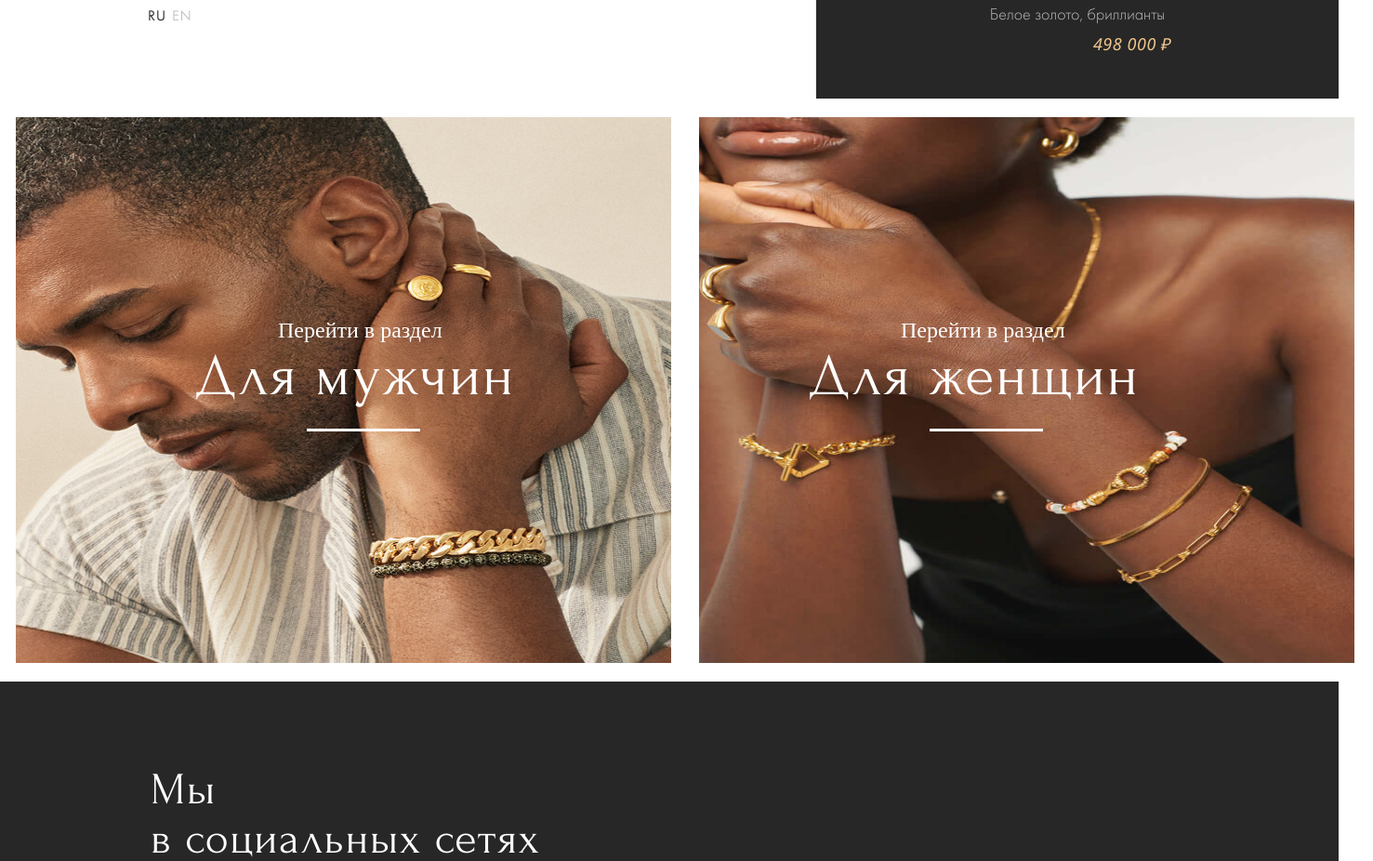
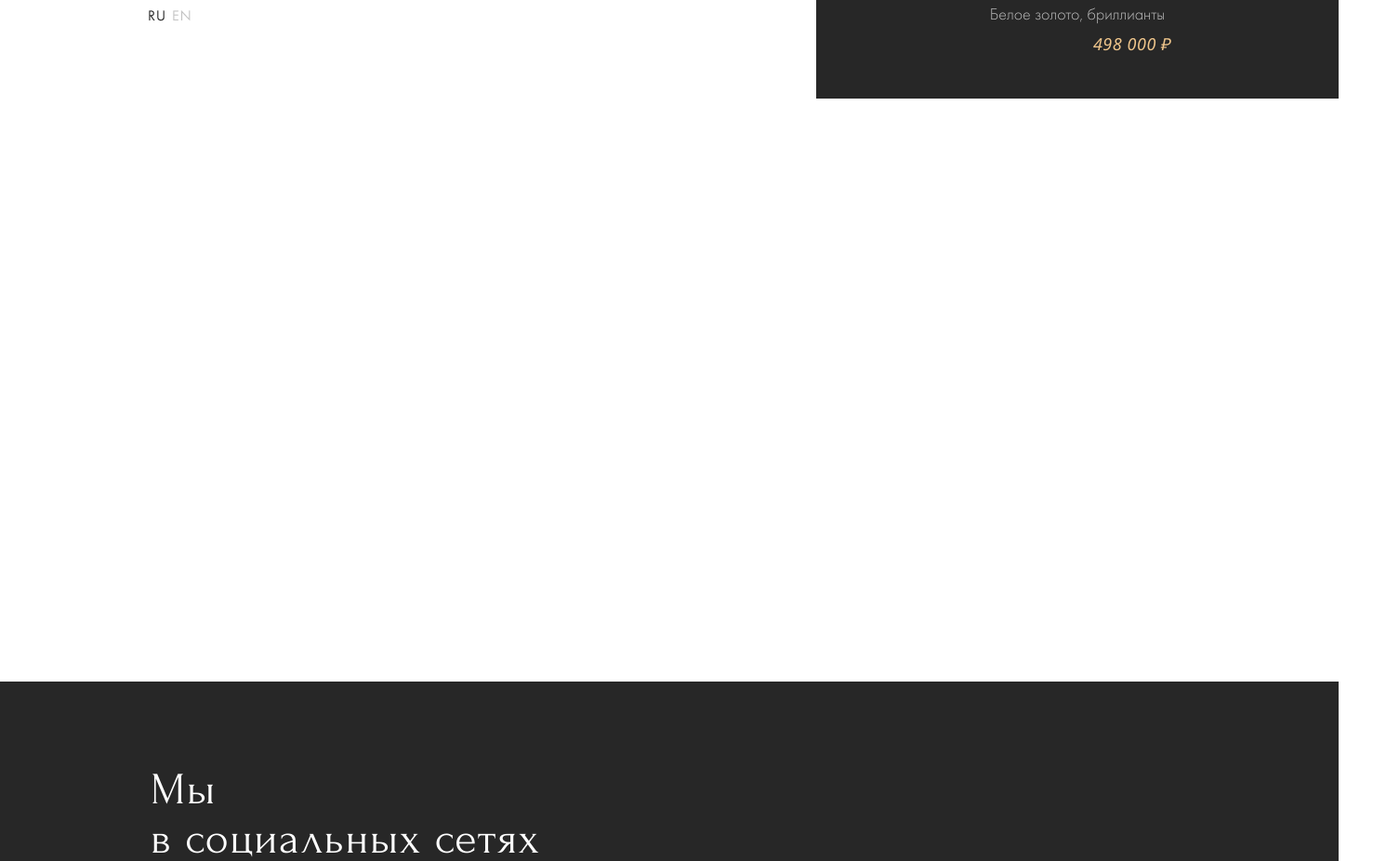
Before and after one commit to Tatibahrain/moon-river, a plain HTML site: page index.html in a window 1280 px wide. Shown: the part 918-1844 px from the top of the page at 93% size, 1477 px wide, since content can reach past the window. Drawn offline with Linux system fonts and the light colour scheme; a web font is replaced by a local one.

Commit message:
изменила картинки в блоке 2

```diff
--- a/index.html
+++ b/index.html
@@ -10,6 +10,7 @@
       href="https://fonts.googleapis.com/css2?family=Forum&family=Poppins:wght@300&display=swap"
       rel="stylesheet"
     />
+
 
     <link rel="stylesheet" href="assets/css/main.css" />
   </head>
@@ -56,7 +57,6 @@
   </div>
     <div class="catalog">
         <div class="men-section">
-            <img class="men-jewerly" src="assets/css/images/2022_SUM_MLP_Promo3_Mobile.jpg" alt="men"/>
             <div class="header-men">
                 <a href="#"><h3 class="click-1">Перейти в раздел</h3>
             <h1 class="for-men">Для мужчин</h1>
@@ -65,7 +65,6 @@
         </div>
 
         <div class="women-section">
-            <img class="women-jewerly" src="assets/css/images/Missoma-Beaded-In-Good-Hands-Bracelet-The-New-Trend-1_900x.jpg" alt="women"/>
             <div class="header-women">
                 <a href="#"> <h3 class="click-2">Перейти в раздел</h3>
             <h1 class="for-women">Для женщин</h1>
```
